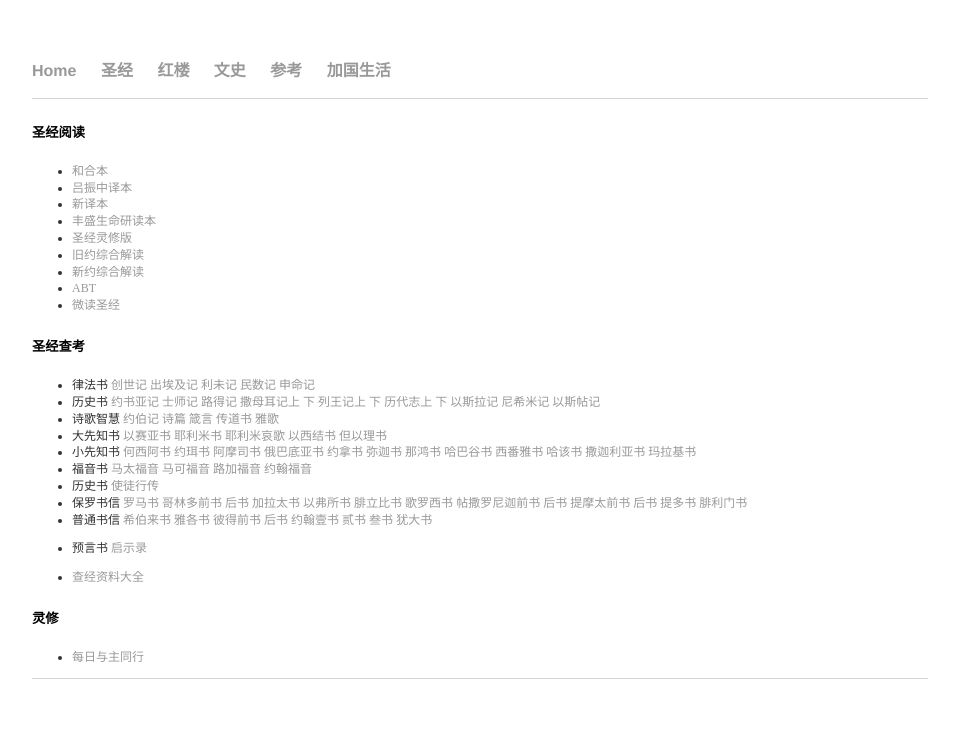
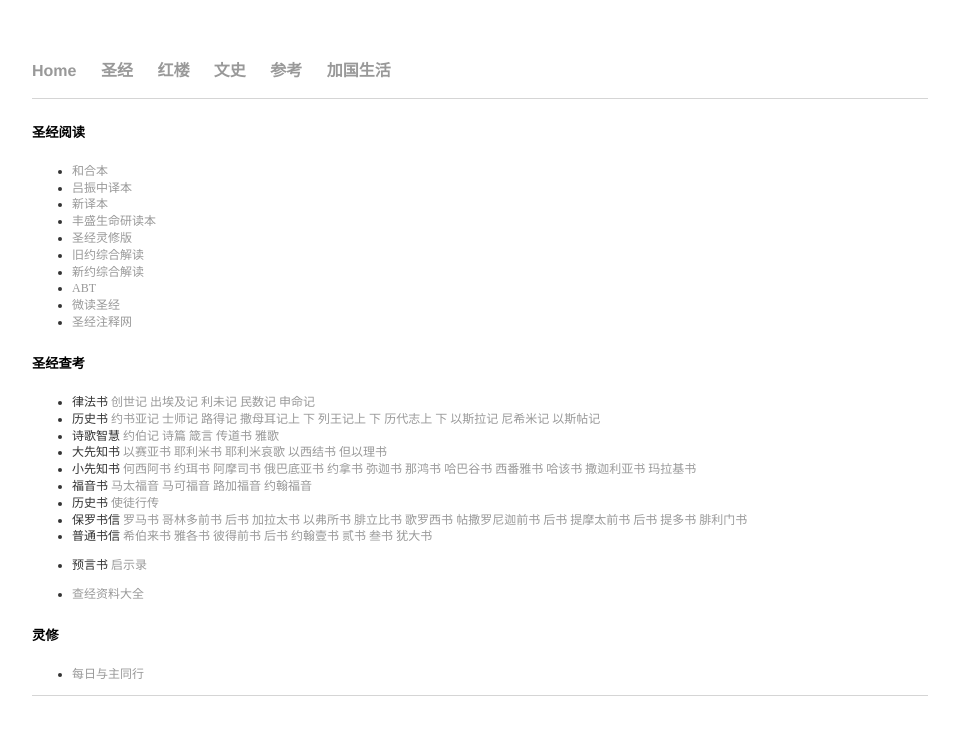
Before and after one commit to wwzaocom/wwzaocom.github.com, a Jekyll site: the page built from Bible/index.md, in a window 1280 px wide. Shown: the top 735 px of the page, without its empty margins (160-1119 px from the left). Built offline with Jekyll 4.4.1, drawn with Linux system fonts in a browser that asks for light colours.

Commit message:
Update index.md

```diff
--- a/Bible/index.md
+++ b/Bible/index.md
@@ -12,6 +12,7 @@ title: Bible
 * [新约综合解读](https://cmcbiblereading.com/新约综合解读/)
 * [ABT](https://abibletool.com)
 * [微读圣经](https://wd.bible)
+* [圣经注释网](http://ts.zhsw.org/123/z/dgnsj/Books/CD_Commentary/gb/index.html)
 
 ##### 圣经查考
 * 律法书	  [创世记](1.md) [出埃及记](2.md) [利未记](3.md) [民数记](4.md) [申命记](5.md)
```
